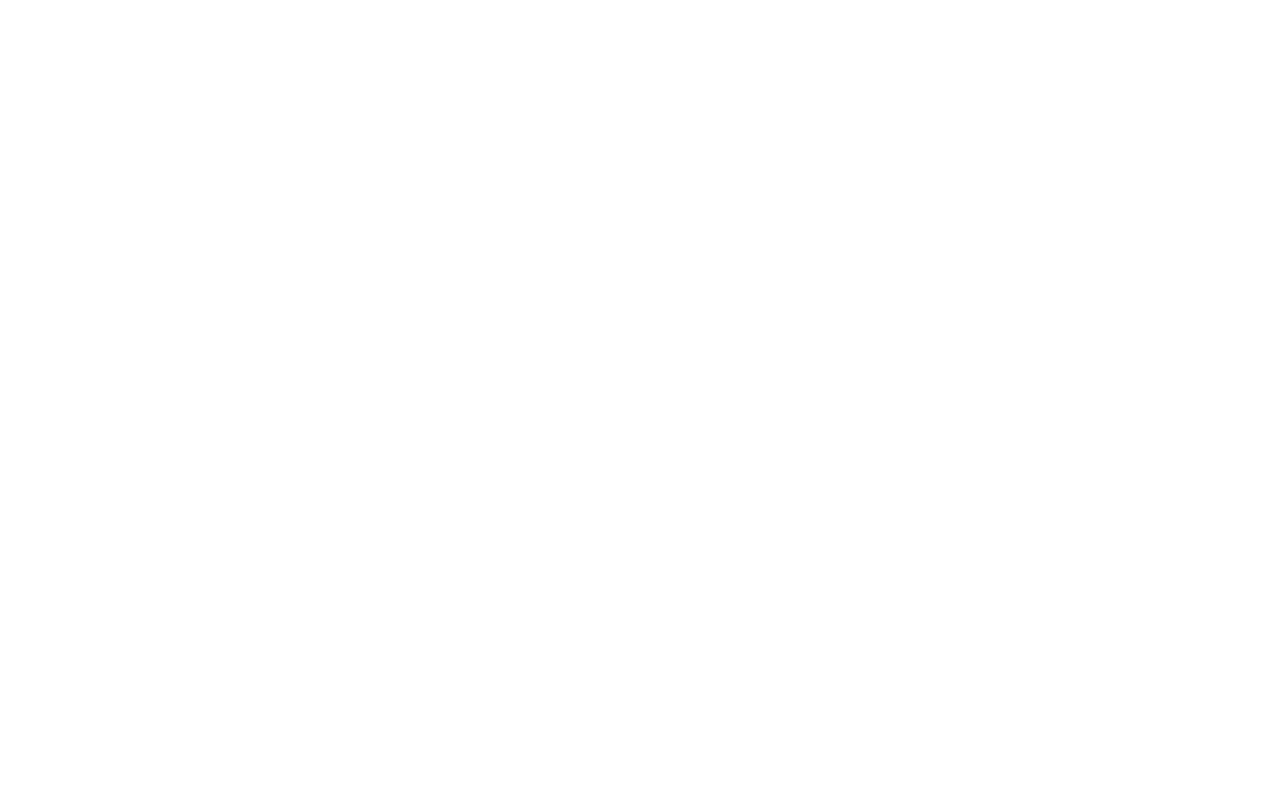
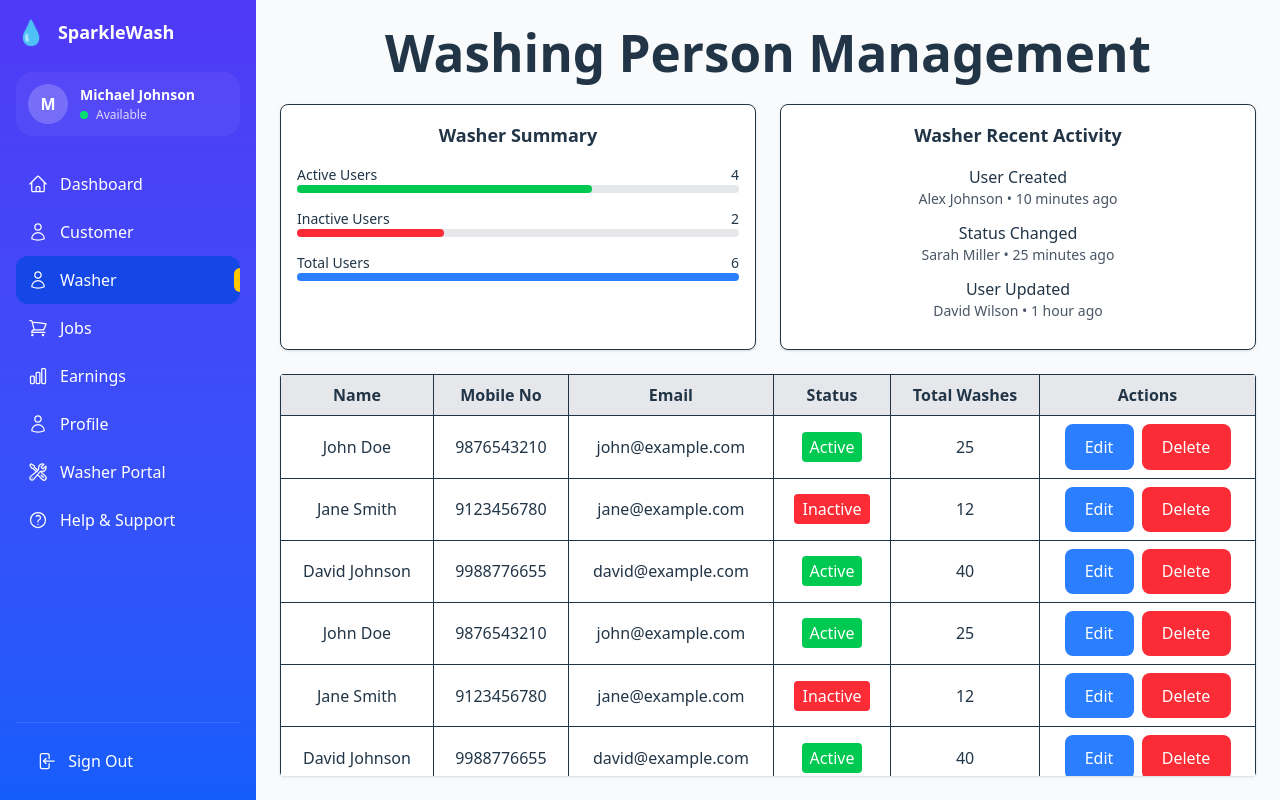
Before and after one commit to Priyadarshini242/sparkle-wash, a React (Vite) app: page /washermanagement in a window 1280 px wide. Before the commit this address had no page. Built offline with nearby package versions, Linux system fonts and the light colour scheme.

Commit message:
file change

```diff
--- a/src/components/Sidebar.jsx
+++ b/src/components/Sidebar.jsx
@@ -14,6 +14,7 @@
 const items = [
   { id: "dashboard", label: "Dashboard", Icon: HomeIcon, route: "/dashboard" },
   { id: "customer", label: "Customer", Icon: UserIcon, route: "/admin" },
+  { id: "washer", label: "Washer", Icon: UserIcon, route: "/washermanagement" },
   { id: "jobs", label: "Jobs", Icon: ShoppingCartIcon, route: "/jobs" },
   { id: "earnings", label: "Earnings", Icon: ChartBarIcon, route: "/earning" },
   { id: "profile", label: "Profile", Icon: UserIcon, route: "/profile" },
--- a/src/components/Usermanagement.jsx
+++ b/src/components/Usermanagement.jsx
@@ -10,6 +10,7 @@
 import CustomerHistoryModal from "./CustomerHistoryModal";
 import DeleteConfirmationModal from "./DeleteConfirmationModal";
 import WasherAllocationModal from "./WasherAllocationModal";
+import WasherManagement from "./WasherManagement";
 import Sidebar from "./Sidebar";
 
 // API Configuration
@@ -332,6 +333,14 @@
           </button>
            </nav>
      </div>
+
+        {/* Loading State */}
+      {loading && (
+        <div className="flex justify-center items-center py-12">
+          <div className="animate-spin rounded-full h-10 w-10 border-t-2 border-b-2 border-blue-600"></div>
+          <span className="ml-3 text-blue-600">Loading customers...</span>
+        </div>
+      )}
 
       {/* Summary + Activity + Quick Actions */}
       <div className="grid grid-cols-1 md:grid-cols-2 gap-4 mb-4">
--- /dev/null
+++ b/src/components/WasherManagement.jsx
@@ -0,0 +1,140 @@
+import { useState } from "react";
+import Sidebar from "./Sidebar";
+
+export default function WasherManagement() {
+  // Dummy washers
+  const [washers] = useState([
+    { id: 1, name: "John Doe", mobile: "9876543210", email: "john@example.com", status: "Active", totalWashes: 25 },
+    { id: 2, name: "Jane Smith", mobile: "9123456780", email: "jane@example.com", status: "Inactive", totalWashes: 12 },
+    { id: 3, name: "David Johnson", mobile: "9988776655", email: "david@example.com", status: "Active", totalWashes: 40 },
+    { id: 1, name: "John Doe", mobile: "9876543210", email: "john@example.com", status: "Active", totalWashes: 25 },
+    { id: 2, name: "Jane Smith", mobile: "9123456780", email: "jane@example.com", status: "Inactive", totalWashes: 12 },
+    { id: 3, name: "David Johnson", mobile: "9988776655", email: "david@example.com", status: "Active", totalWashes: 40 },
+  ]);
+
+  // Dummy activities
+  const [activities] = useState([
+    { id: 1, type: "User Created", user: "Alex Johnson", time: "10 minutes ago" },
+    { id: 2, type: "Status Changed", user: "Sarah Miller", time: "25 minutes ago" },
+    { id: 3, type: "User Updated", user: "David Wilson", time: "1 hour ago" },
+  ]);
+
+  // Summary
+  const activeUsers = washers.filter((w) => w.status === "Active").length;
+  const inactiveUsers = washers.filter((w) => w.status === "Inactive").length;
+  const totalUsers = washers.length;
+
+  return (
+    <div className="flex h-screen bg-gray-50">
+      <Sidebar />
+
+      <div className="flex-1 flex flex-col p-6 overflow-y-auto">
+        <h1 className="text-3xl font-bold text-center mb-6">
+          Washing Person Management
+        </h1>
+
+        {/* === TOP SECTION: Summary + Recent Activity === */}
+        <div className="grid grid-cols-1 md:grid-cols-2 gap-6 mb-6">
+          {/* User Summary */}
+          <div className="border rounded-lg p-4 shadow bg-white">
+            <h2 className="text-lg font-semibold mb-4">Washer Summary</h2>
+
+            <div className="mb-4">
+              <p className="flex justify-between text-sm">
+                <span>Active Users</span>
+                <span>{activeUsers}</span>
+              </p>
+              <div className="w-full bg-gray-200 h-2 rounded">
+                <div
+                  className="bg-green-500 h-2 rounded"
+                  style={{ width: `${(activeUsers / totalUsers) * 100 || 0}%` }}
+                ></div>
+              </div>
+            </div>
+
+            <div className="mb-4">
+              <p className="flex justify-between text-sm">
+                <span>Inactive Users</span>
+                <span>{inactiveUsers}</span>
+              </p>
+              <div className="w-full bg-gray-200 h-2 rounded">
+                <div
+                  className="bg-red-500 h-2 rounded"
+                  style={{ width: `${(inactiveUsers / totalUsers) * 100 || 0}%` }}
+                ></div>
+              </div>
+            </div>
+
+            <div>
+              <p className="flex justify-between text-sm">
+                <span>Total Users</span>
+                <span>{totalUsers}</span>
+              </p>
+              <div className="w-full bg-gray-200 h-2 rounded">
+                <div className="bg-blue-500 h-2 rounded" style={{ width: "100%" }}></div>
+              </div>
+            </div>
+          </div>
+
+          {/* Recent Activity */}
+          <div className="border rounded-lg p-4 shadow bg-white">
+            <h2 className="text-lg font-semibold mb-4">Washer Recent Activity</h2>
+            <ul>
+              {activities.map((activity) => (
+                <li key={activity.id} className="mb-3">
+                  <p className="font-medium">{activity.type}</p>
+                  <p className="text-sm text-gray-600">
+                    {activity.user} • {activity.time}
+                  </p>
+                </li>
+              ))}
+            </ul>
+          </div>
+        </div>
+
+        {/* === BOTTOM SECTION: Table === */}
+        <div className="overflow-x-auto bg-white rounded shadow">
+          <table className="min-w-full border border-gray-300">
+            <thead>
+              <tr className="bg-gray-200">
+                <th className="border px-4 py-2">Name</th>
+                <th className="border px-4 py-2">Mobile No</th>
+                <th className="border px-4 py-2">Email</th>
+                <th className="border px-4 py-2">Status</th>
+                <th className="border px-4 py-2">Total Washes</th>
+                <th className="border px-4 py-2">Actions</th>
+              </tr>
+            </thead>
+            <tbody>
+              {washers.map((washer) => (
+                <tr key={washer.id} className="text-center">
+                  <td className="border px-4 py-2">{washer.name}</td>
+                  <td className="border px-4 py-2">{washer.mobile}</td>
+                  <td className="border px-4 py-2">{washer.email}</td>
+                  <td className="border px-4 py-2">
+                    <span
+                      className={`px-2 py-1 rounded text-white ${
+                        washer.status === "Active" ? "bg-green-500" : "bg-red-500"
+                      }`}
+                    >
+                      {washer.status}
+                    </span>
+                  </td>
+                  <td className="border px-4 py-2">{washer.totalWashes}</td>
+                  <td className="border px-4 py-2">
+                    <button className="bg-blue-500 text-white px-3 py-1 rounded mr-2">
+                      Edit
+                    </button>
+                    <button className="bg-red-500 text-white px-3 py-1 rounded">
+                      Delete
+                    </button>
+                  </td>
+                </tr>
+              ))}
+            </tbody>
+          </table>
+        </div>
+      </div>
+    </div>
+  );
+}
--- a/src/main.jsx
+++ b/src/main.jsx
@@ -10,6 +10,7 @@
 import SidebarDashboard from "./components/SidebarDashboard.jsx";
 import WasherAuth from "./components/WasherAuth.jsx";
 import WasherDashboard from "./components/WasherDashboard.jsx";
+import WasherManagement from "./components/WasherManagement.jsx";
 import PrivateRoute from "./PrivateRoute.jsx";
 import "./index.css";
 
@@ -34,6 +35,11 @@
         {/* Washer Routes */}
         <Route path="/washer" element={<WasherAuth />} />
         <Route path="/washer/dashboard" element={<WasherDashboard />} />
+
+        <Route path="/washermanagement" element={<WasherManagement />} />
+
+
+
       </Routes>
     </BrowserRouter>
   </React.StrictMode>
```
Lines whose indentation alone changed are shown as unchanged.
